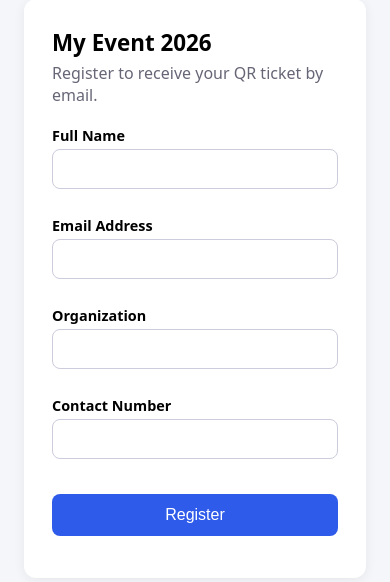
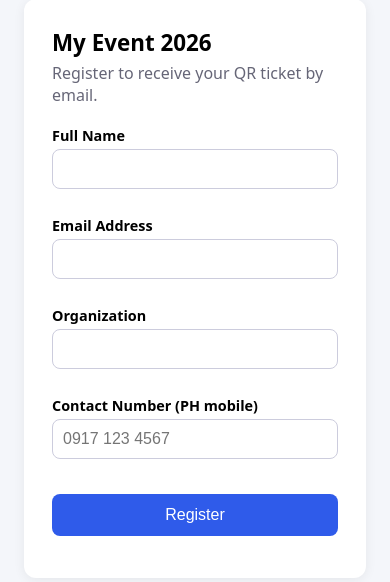
Before and after one commit to inventorychaos/reVenued, a Flask app: page / in a window 390 px wide. Shown: the part 25-607 px from the top of the page. Run offline with Flask 3, Linux system fonts and the light colour scheme; some libraries are stand-ins or nearby versions.

Commit message:
Validate and normalise contact numbers to Philippine mobile format (+63 9XX XXX XXXX)
Co-Authored-By: Claude Sonnet 5.5 <noreply@anthropic.com>

```diff
--- a/app.py
+++ b/app.py
@@ -142,6 +142,17 @@ def form():
 
 
 EMAIL_RE = re.compile(r"^[^@\s]+@[^@\s]+\.[^@\s]+$")
+PH_MOBILE_RE = re.compile(r"^(?:\+?63|0)?(9\d{9})$")
+
+
+def normalize_ph_mobile(raw: str):
+    """Philippine mobile -> '+63 9XX XXX XXXX'. Accepts 09171234567, +63 917 123 4567,
+    63917..., 917... (spaces, dashes, dots, parentheses ignored). Returns None if invalid."""
+    m = PH_MOBILE_RE.match(re.sub(r"[\s\-.()]", "", raw or ""))
+    if not m:
+        return None
+    n = m.group(1)
+    return f"+63 {n[:3]} {n[3:6]} {n[6:]}"
 
 
 @app.post("/register")
@@ -159,8 +170,9 @@ def register():
         errors["email"] = "A valid email is required"
     if not org:
         errors["organization"] = "Organization is required"
-    if len(re.sub(r"\D", "", phone)) < 7:
-        errors["phone"] = "A valid contact number is required"
+    phone = normalize_ph_mobile(phone)
+    if not phone:
+        errors["phone"] = "Enter a valid Philippine mobile number, e.g. 0917 123 4567 or +63 917 123 4567"
     if errors:
         return jsonify(ok=False, errors=errors), 400
 
--- a/templates/register.html
+++ b/templates/register.html
@@ -23,7 +23,7 @@
     <label>Full Name<input name="full_name" required autocomplete="name"></label><div class="err" data-for="full_name"></div>
     <label>Email Address<input name="email" type="email" required autocomplete="email"></label><div class="err" data-for="email"></div>
     <label>Organization<input name="organization" required autocomplete="organization"></label><div class="err" data-for="organization"></div>
-    <label>Contact Number<input name="phone" type="tel" required autocomplete="tel"></label><div class="err" data-for="phone"></div>
+    <label>Contact Number (PH mobile)<input name="phone" type="tel" required autocomplete="tel" inputmode="tel" placeholder="0917 123 4567" maxlength="20"></label><div class="err" data-for="phone"></div>
     <button id="btn">Register</button>
     <div class="err" id="general"></div>
   </form>
```
Also changed, not shown: test_flow.py (+11 -3 lines).
